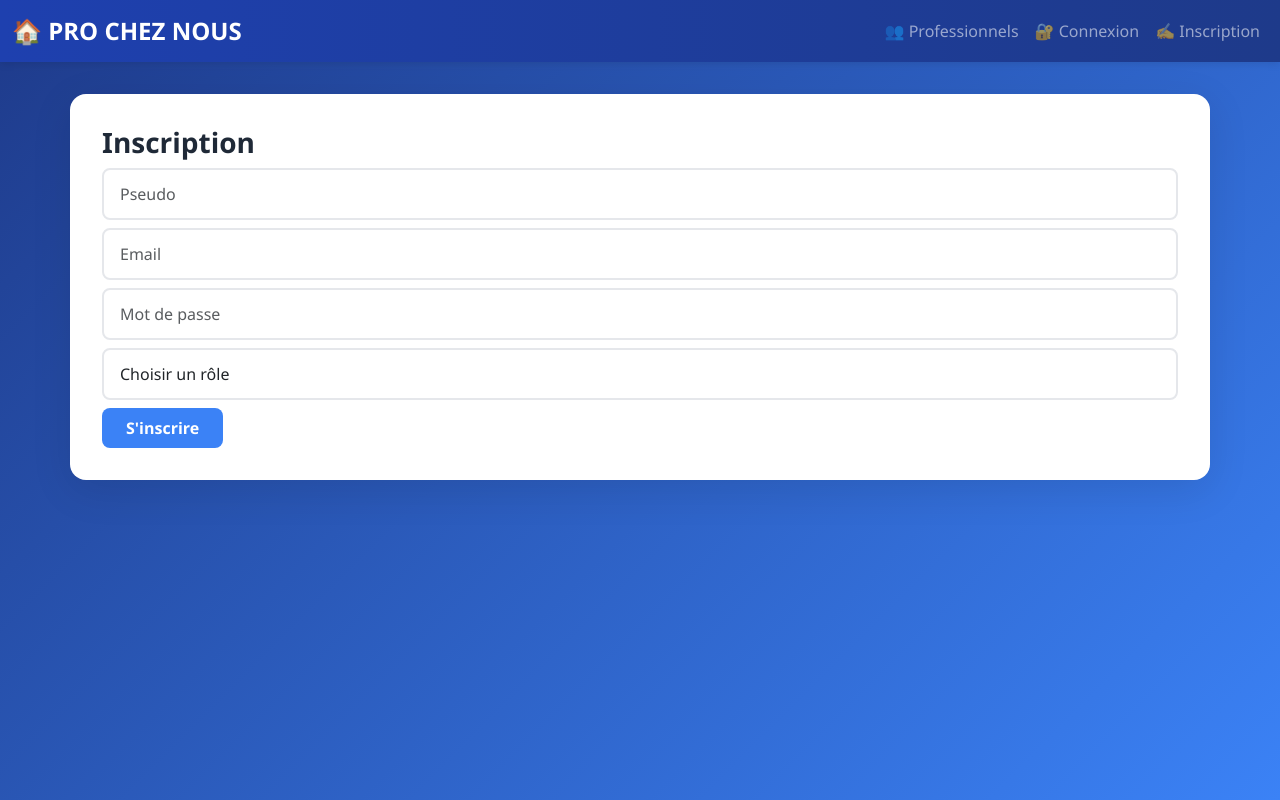
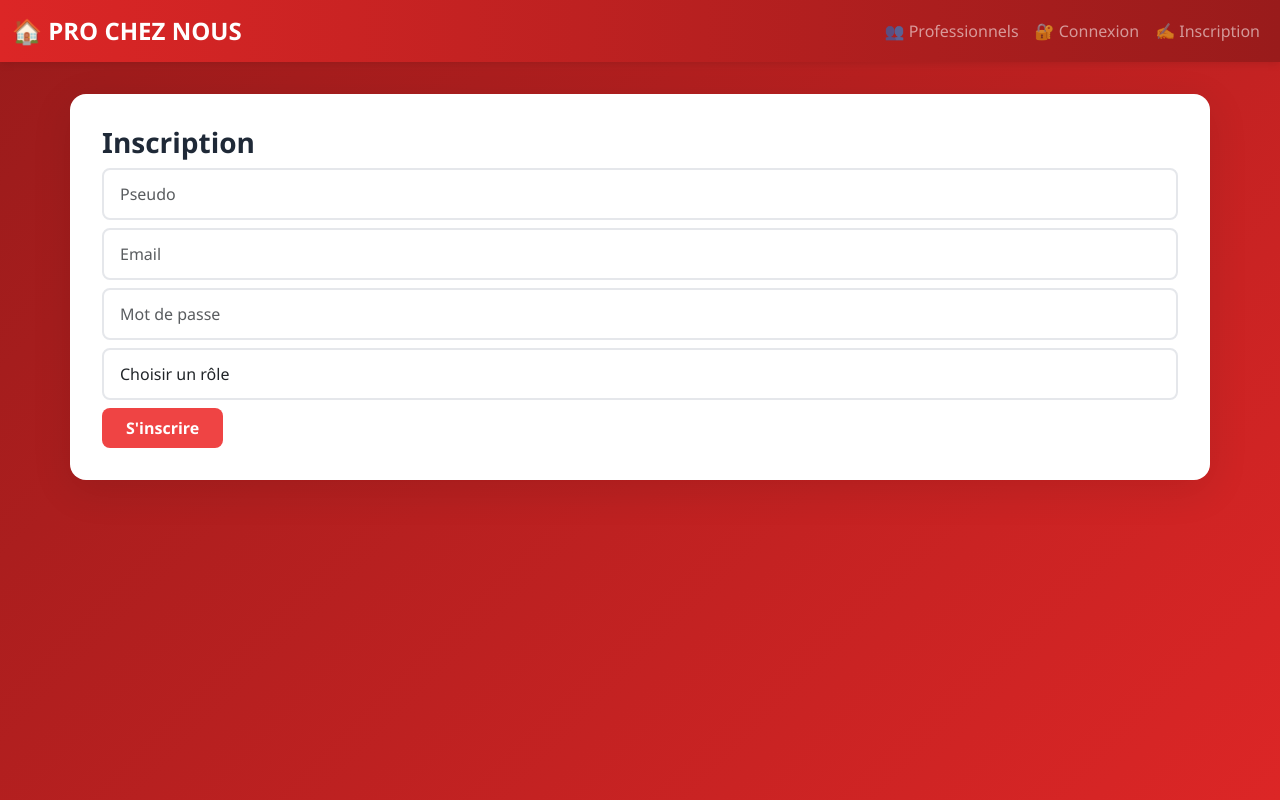
Before and after one commit to Gkconsulting20/prochenous2, a Flask app: page /register in a window 1280 px wide. Run offline with Flask 3, Linux system fonts and the light colour scheme.

Commit message:
Update website's color scheme to a new red theme
Replaces existing blue color variables and gradients with red alternatives in static/style.css.

Replit-Commit-Author: Agent
Replit-Commit-Session-Id: b709d55e-3f90-4fa7-8a00-00da69e5da0c
Replit-Commit-Checkpoint-Type: full_checkpoint
Replit-Commit-Screenshot-Url: https://storage.googleapis.com/screenshot-production-us-central1/45f100a9-4968-4922-a9d9-0f294518a69f/b709d55e-3f90-4fa7-8a00-00da69e5da0c/acN1O6H

```diff
--- a/static/style.css
+++ b/static/style.css
@@ -1,17 +1,17 @@
 :root {
-    --primary-color: #1e40af;
-    --primary-dark: #1e3a8a;
-    --secondary-color: #3b82f6;
+    --primary-color: #dc2626;
+    --primary-dark: #991b1b;
+    --secondary-color: #ef4444;
     --text-dark: #1f2937;
     --text-light: #6b7280;
     --border-color: #e5e7eb;
-    --bg-light: #f0f9ff;
+    --bg-light: #fef2f2;
 }
 
 body {
     font-family: 'Segoe UI', Tahoma, Geneva, Verdana, sans-serif;
     color: var(--text-dark);
-    background: linear-gradient(135deg, #1e3a8a 0%, #3b82f6 100%);
+    background: linear-gradient(135deg, #991b1b 0%, #dc2626 100%);
     min-height: 100vh;
 }
 
@@ -64,7 +64,7 @@ body {
 .btn-primary:hover {
     background: var(--primary-dark);
     transform: translateY(-2px);
-    box-shadow: 0 4px 12px rgba(37, 99, 235, 0.4);
+    box-shadow: 0 4px 12px rgba(220, 38, 38, 0.4);
 }
 
 .btn-success {
@@ -79,7 +79,7 @@ body {
 .btn-success:hover {
     background: var(--primary-color);
     transform: translateY(-2px);
-    box-shadow: 0 4px 12px rgba(59, 130, 246, 0.4);
+    box-shadow: 0 4px 12px rgba(239, 68, 68, 0.4);
 }
 
 .form-control {
@@ -91,7 +91,7 @@ body {
 
 .form-control:focus {
     border-color: var(--primary-color);
-    box-shadow: 0 0 0 3px rgba(37, 99, 235, 0.1);
+    box-shadow: 0 0 0 3px rgba(220, 38, 38, 0.1);
 }
 
 .list-group-item {
```
Also changed, not shown: 1 other file.
